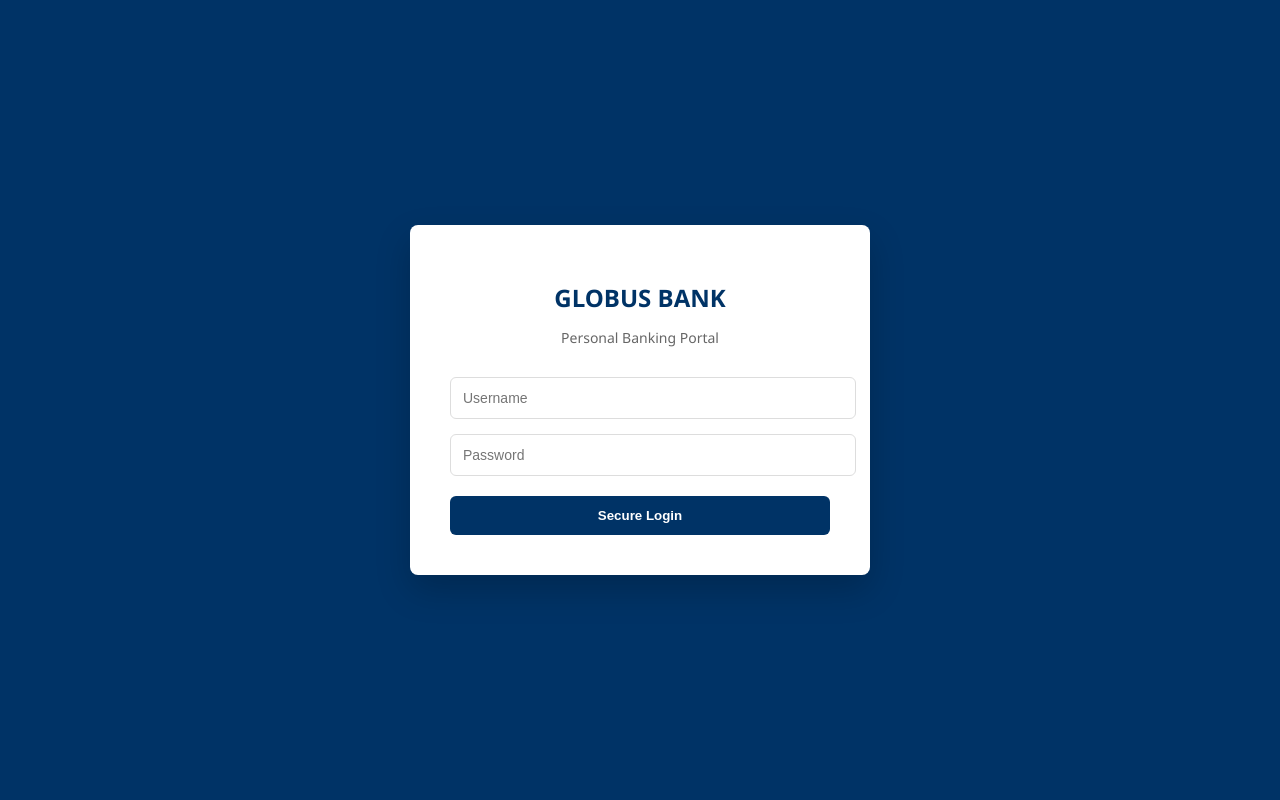
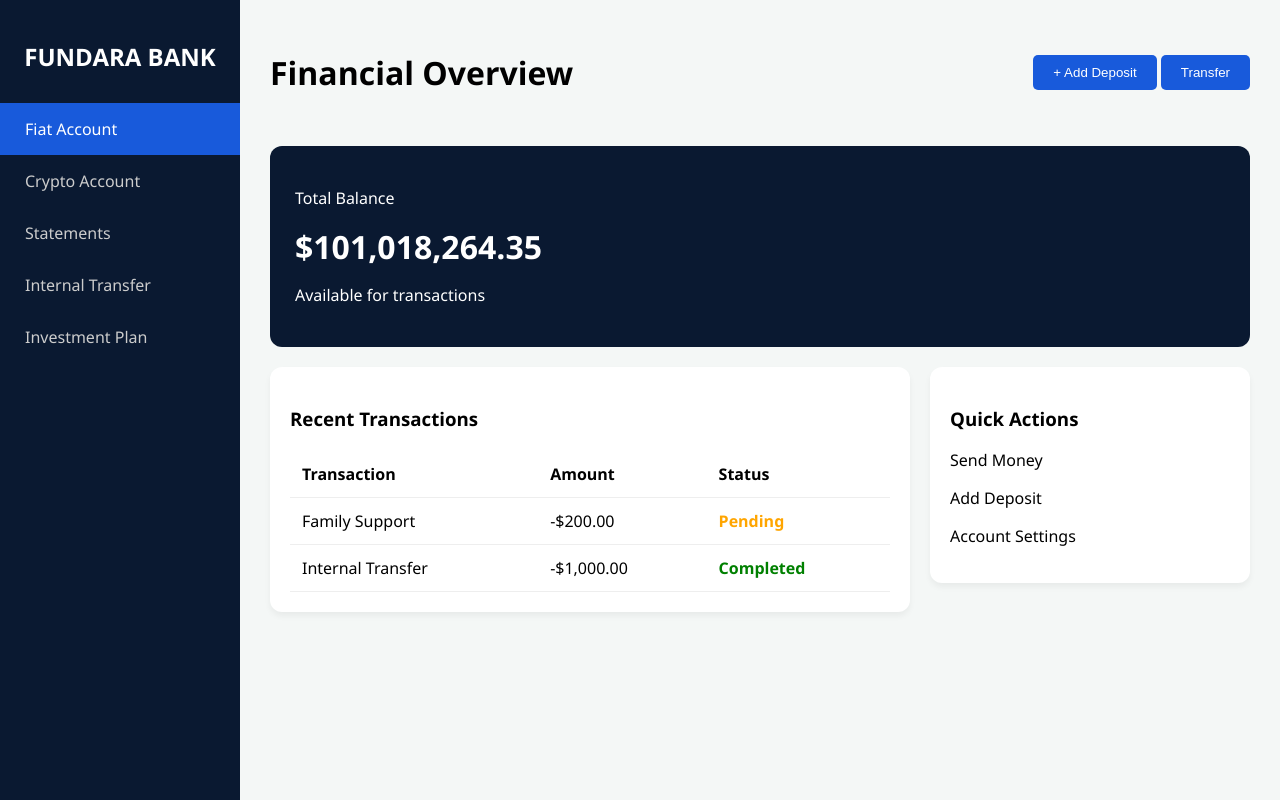
Before and after one commit to moveiq-logistics/edu-bank-interface, a plain HTML site: page index.html in a window 1280 px wide. Drawn offline with Linux system fonts and the light colour scheme.

Commit message:
Refactor HTML structure and styles for banking app

```diff
--- a/index.html
+++ b/index.html
@@ -3,200 +3,175 @@
 <head>
     <meta charset="UTF-8">
     <meta name="viewport" content="width=device-width, initial-scale=1.0">
-    <title>Globus Bank | Online Banking</title>
+    <title>Banking Dashboard</title>
     <style>
-        :root { --globus-blue: #003366; --globus-gold: #c5a059; --bg-gray: #f8f9fa; --text-dark: #333; }
-        body { font-family: 'Segoe UI', Arial, sans-serif; background: var(--bg-gray); margin: 0; color: var(--text-dark); }
+        :root {
+            --primary-blue: #0a1931;
+            --accent-blue: #185adb;
+            --bg-gray: #f4f7f6;
+            --text-dark: #333;
+            --sidebar-width: 240px;
+        }
 
-        /* --- LOGIN PAGE --- */
-        #login-overlay {
-            position: fixed; inset: 0; background: var(--globus-blue);
-            display: flex; align-items: center; justify-content: center; z-index: 9999;
+        body {
+            font-family: 'Segoe UI', Tahoma, Geneva, Verdana, sans-serif;
+            margin: 0;
+            display: flex;
+            background-color: var(--bg-gray);
         }
-        .login-card {
-            background: white; padding: 40px; border-radius: 8px; width: 380px; text-align: center;
-            box-shadow: 0 15px 35px rgba(0,0,0,0.2);
+
+        /* Sidebar Styling */
+        .sidebar {
+            width: var(--sidebar-width);
+            background-color: var(--primary-blue);
+            color: white;
+            height: 100vh;
+            position: fixed;
+            padding: 20px 0;
         }
-        .login-card h1 { color: var(--globus-blue); margin-bottom: 5px; font-size: 24px; }
-        .login-card p { font-size: 14px; color: #666; margin-bottom: 30px; }
 
-        /* --- DASHBOARD LAYOUT --- */
-        #main-app { display: none; display: grid; grid-template-columns: 260px 1fr; min-height: 100vh; }
-        .sidebar { background: #002244; color: white; padding: 30px 20px; }
-        .sidebar h2 { border-bottom: 2px solid var(--globus-gold); padding-bottom: 10px; margin-bottom: 30px; }
-        .nav-item { padding: 12px; margin: 10px 0; cursor: pointer; border-radius: 5px; transition: 0.3s; }
-        .nav-item:hover { background: rgba(255,255,255,0.1); }
+        .sidebar h2 { text-align: center; margin-bottom: 30px; }
 
-        .content { padding: 40px; overflow-y: auto; }
+        .nav-item {
+            padding: 15px 25px;
+            cursor: pointer;
+            transition: 0.3s;
+            display: block;
+            color: #ccc;
+            text-decoration: none;
+        }
 
-        /* --- COMPONENTS --- */
+        .nav-item:hover, .active {
+            background-color: var(--accent-blue);
+            color: white;
+        }
+
+        /* Main Content */
+        .main-content {
+            margin-left: var(--sidebar-width);
+            width: calc(100% - var(--sidebar-width));
+            padding: 30px;
+        }
+
+        header {
+            display: flex;
+            justify-content: space-between;
+            align-items: center;
+            margin-bottom: 30px;
+        }
+
+        /* Cards Layout */
+        .grid-container {
+            display: grid;
+            grid-template-columns: 2fr 1fr;
+            gap: 20px;
+        }
+
+        .card {
+            background: white;
+            padding: 20px;
+            border-radius: 12px;
+            box-shadow: 0 4px 6px rgba(0,0,0,0.05);
+        }
+
+        /* Balance Section */
         .balance-hero {
-            background: white; padding: 30px; border-radius: 12px; border-left: 8px solid var(--globus-gold);
-            display: flex; justify-content: space-between; align-items: center; margin-bottom: 30px;
-            box-shadow: 0 2px 10px rgba(0,0,0,0.05);
+            background: var(--primary-blue);
+            color: white;
+            padding: 25px;
+            border-radius: 12px;
+            margin-bottom: 20px;
         }
-        .balance-hero h3 { margin: 0; color: #777; font-weight: normal; }
-        .balance-hero h1 { margin: 5px 0 0; font-size: 36px; color: var(--globus-blue); }
 
-        .card { background: white; padding: 25px; border-radius: 12px; box-shadow: 0 2px 10px rgba(0,0,0,0.05); margin-bottom: 30px; }
+        .balance-amount { font-size: 2rem; font-weight: bold; }
 
-        /* Transfer Form */
-        .transfer-form { display: grid; grid-template-columns: 1fr 1fr; gap: 15px; }
-        input { padding: 12px; border: 1px solid #ddd; border-radius: 6px; font-size: 14px; }
-        button {
-            background: var(--globus-blue); color: white; border: none; padding: 12px;
-            border-radius: 6px; cursor: pointer; font-weight: bold; transition: 0.2s;
+        /* Transaction Table */
+        table {
+            width: 100%;
+            border-collapse: collapse;
+            margin-top: 20px;
         }
-        button:hover { background: #004488; }
 
-        /* History Table */
-        table { width: 100%; border-collapse: collapse; }
-        th { text-align: left; padding: 15px; background: #f1f1f1; color: #555; font-size: 13px; }
-        td { padding: 15px; border-bottom: 1px solid #eee; font-size: 14px; }
-        .amt-pos { color: #28a745; font-weight: bold; }
-        .amt-neg { color: #dc3545; font-weight: bold; }
+        th, td {
+            text-align: left;
+            padding: 12px;
+            border-bottom: 1px solid #eee;
+        }
+
+        .status-completed { color: green; font-weight: bold; }
+        .status-pending { color: orange; font-weight: bold; }
+
+        /* Action Buttons */
+        .btn {
+            background: var(--accent-blue);
+            color: white;
+            border: none;
+            padding: 10px 20px;
+            border-radius: 5px;
+            cursor: pointer;
+        }
     </style>
 </head>
 <body>
 
-<div id="login-overlay">
-    <div class="login-card">
-        <h1>GLOBUS BANK</h1>
-        <p>Personal Banking Portal</p>
-        <input type="text" id="u-input" placeholder="Username" style="width:100%; margin-bottom:15px;">
-        <input type="password" id="p-input" placeholder="Password" style="width:100%; margin-bottom:20px;">
-        <button onclick="handleLogin()" style="width:100%;">Secure Login</button>
-        <div id="err-msg" style="color:red; margin-top:15px; display:none; font-size:13px;">Authentication Failed.</div>
-    </div>
-</div>
-
-<div id="main-app">
     <div class="sidebar">
-        <h2>Globus Bank</h2>
-        <div class="nav-item">Dashboard</div>
-        <div class="nav-item">Transfer Funds</div>
-        <div class="nav-item">Cards Management</div>
-        <div class="nav-item">Statements</div>
-        <div class="nav-item" onclick="location.reload()" style="margin-top:50px; color: #ff9999;">Sign Out</div>
+        <h2>FUNDARA BANK</h2>
+        <a href="#" class="nav-item active">Fiat Account</a>
+        <a href="#" class="nav-item">Crypto Account</a>
+        <a href="#" class="nav-item">Statements</a>
+        <a href="#" class="nav-item">Internal Transfer</a>
+        <a href="#" class="nav-item">Investment Plan</a>
     </div>
 
-    <div class="content">
+    <div class="main-content">
+        <header>
+            <h1>Financial Overview</h1>
+            <div>
+                <button class="btn">+ Add Deposit</button>
+                <button class="btn">Transfer</button>
+            </div>
+        </header>
+
         <div class="balance-hero">
-            <div>
-                <h3>Total Available Balance</h3>
-                <h1 id="balance-display">$2,000,000.00</h1>
+            <p>Total Balance</p>
+            <div class="balance-amount">$101,018,264.35</div>
+            <p>Available for transactions</p>
+        </div>
+
+        <div class="grid-container">
+            <div class="left-col">
+                <div class="card">
+                    <h3>Recent Transactions</h3>
+                    <table>
+                        <tr>
+                            <th>Transaction</th>
+                            <th>Amount</th>
+                            <th>Status</th>
+                        </tr>
+                        <tr>
+                            <td>Family Support</td>
+                            <td>-$200.00</td>
+                            <td class="status-pending">Pending</td>
+                        </tr>
+                        <tr>
+                            <td>Internal Transfer</td>
+                            <td>-$1,000.00</td>
+                            <td class="status-completed">Completed</td>
+                        </tr>
+                    </table>
+                </div>
             </div>
-            <div style="text-align: right;">
-                <p><strong>Grace</strong> (8829-001)</p>
-                <span style="color: #28a745;">● Account Active</span>
+
+            <div class="right-col">
+                <div class="card">
+                    <h3>Quick Actions</h3>
+                    <p>Send Money</p>
+                    <p>Add Deposit</p>
+                    <p>Account Settings</p>
+                </div>
             </div>
         </div>
-
-        <div class="card">
-            <h3>Domestic Transfer</h3>
-            <div class="transfer-form">
-                <input type="text" id="rec-acc" placeholder="Recipient Account Number">
-                <input type="text" id="rec-name" placeholder="Recipient Full Name">
-                <input type="number" id="trans-amt" placeholder="Amount ($)">
-                <button onclick="executeTransfer()">Transfer Funds</button>
-            </div>
-        </div>
-
-        <div class="card">
-            <h3>Transaction History (Since 01/11/2025)</h3>
-            <table>
-                <thead>
-                    <tr>
-                        <th>Date</th>
-                        <th>Description</th>
-                        <th>Type</th>
-                        <th>Amount</th>
-                    </tr>
-                </thead>
-                <tbody id="history-body">
-                    </tbody>
-            </table>
-        </div>
     </div>
-</div>
-
-<script>
-    let currentBalance = 2000000.00;
-
-    // Credentials provided by user
-    const AUTH = { user: "Grace8908", pass: "Family1997@" };
-
-    // Pre-filled history data
-    const historyData = [
-        { date: "01/25/2026", desc: "Salary Credit - TechCorp", type: "Income", amt: 15000, pos: true },
-        { date: "01/18/2026", desc: "Internal Transfer - Savings", type: "Income", amt: 50000, pos: true },
-        { date: "01/10/2026", desc: "Visa Debit - Amazon Prime", type: "Debit Card", amt: -14.99, pos: false },
-        { date: "12/28/2025", desc: "Transfer to Mortgage Dept", type: "Outgoing", amt: -4500, pos: false },
-        { date: "12/15/2025", desc: "Dividend Payment", type: "Income", amt: 850, pos: true },
-        { date: "11/22/2025", desc: "Travel Booking - Emirates", type: "Outgoing", amt: -2300, pos: false },
-        { date: "11/12/2025", desc: "Point of Sale - Apple Store", type: "Debit Card", amt: -1299, pos: false },
-        { date: "11/01/2025", desc: "Initial Balance Settlement", type: "Income", amt: 1942263.99, pos: true }
-    ];
-
-    function handleLogin() {
-        const u = document.getElementById('u-input').value;
-        const p = document.getElementById('p-input').value;
-
-        if(u === AUTH.user && p === AUTH.pass) {
-            document.getElementById('login-overlay').style.display = 'none';
-            document.getElementById('main-app').style.display = 'grid';
-            loadHistory();
-        } else {
-            document.getElementById('err-msg').style.display = 'block';
-        }
-    }
-
-    function loadHistory() {
-        const tbody = document.getElementById('history-body');
-        tbody.innerHTML = "";
-        historyData.forEach(item => {
-            const row = `<tr>
-                <td>${item.date}</td>
-                <td>${item.desc}</td>
-                <td>${item.type}</td>
-                <td class="${item.pos ? 'amt-pos' : 'amt-neg'}">${item.pos ? '+' : ''}$${Math.abs(item.amt).toLocaleString()}</td>
-            </tr>`;
-            tbody.innerHTML += row;
-        });
-    }
-
-    function executeTransfer() {
-        const acc = document.getElementById('rec-acc').value;
-        const name = document.getElementById('rec-name').value;
-        const amt = parseFloat(document.getElementById('trans-amt').value);
-
-        if(!acc || !name || isNaN(amt) || amt <= 0) {
-            alert("Error: Missing Transfer Information");
-            return;
-        }
-
-        if(amt > currentBalance) {
-            alert("Declined: Insufficient Funds");
-            return;
-        }
-
-        // Logic
-        currentBalance -= amt;
-        document.getElementById('balance-display').innerText = `$${currentBalance.toLocaleString('en-US', {minimumFractionDigits: 2})}`;
-
-        // Add to history top
-        const tbody = document.getElementById('history-body');
-        const row = `<tr>
-            <td>02/01/2026</td>
-            <td>Wire to ${name} (${acc})</td>
-            <td>Outgoing</td>
-            <td class="amt-neg">-$${amt.toLocaleString()}</td>
-        </tr>`;
-        tbody.innerHTML = row + tbody.innerHTML;
-
-        alert("Transfer Successful! Transaction ID: GLB-" + Math.floor(Math.random() * 999999));
-    }
-</script>
 
 </body>
 </html>
```
